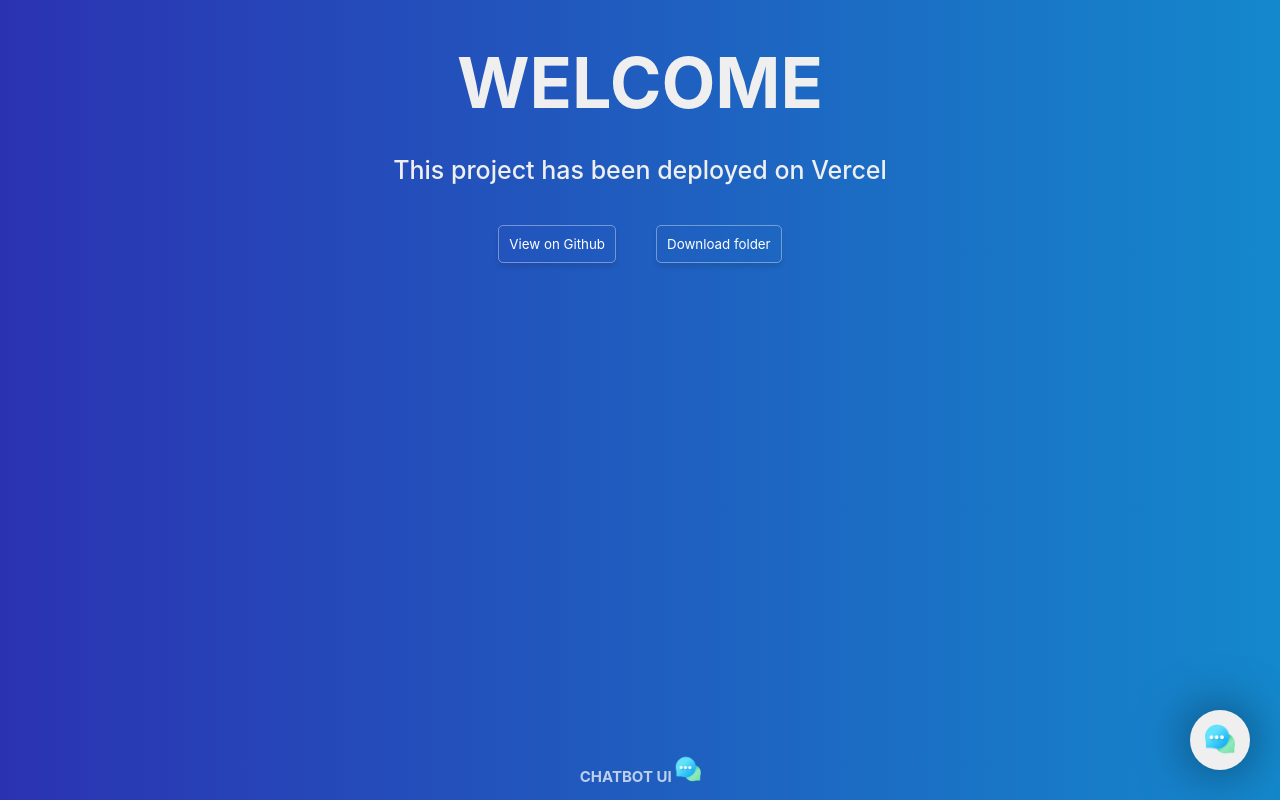
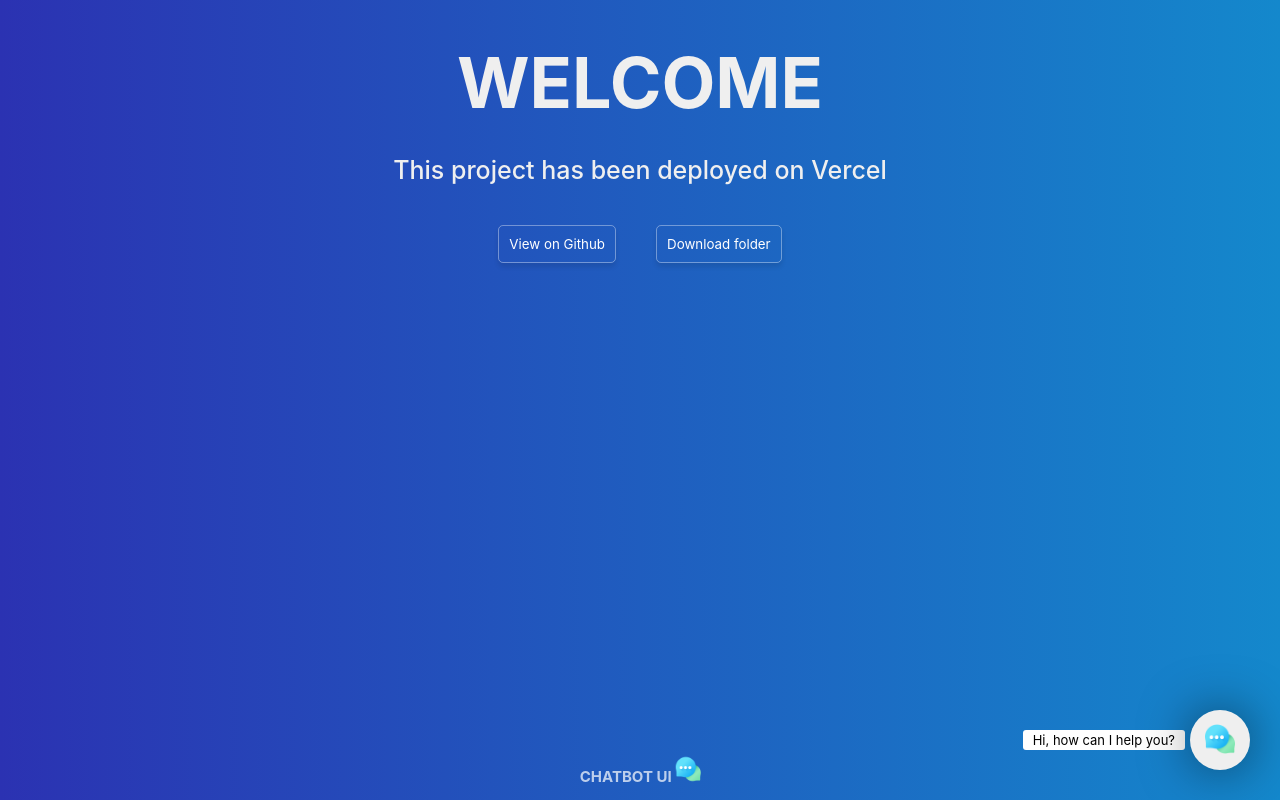
Before and after one commit to neeleshio/chatbot-ui, a React (Create React App) app: page / in a window 1280 px wide. Built offline with nearby package versions, Linux system fonts and the light colour scheme.

Commit message:
tooltip added

```diff
--- a/src/views/Chatbox/Chatbox.css
+++ b/src/views/Chatbox/Chatbox.css
@@ -140,13 +140,19 @@
     to { opacity: 1 }
 }
 
-.fadeOut { animation-name: fadeOutBottom }
+.tooltip {
+    animation-duration: 2s;
+    animation-fill-mode: both;
+    z-index: -1;
+}
+
+.tooltip { animation-name: fadeOutBottom }
 @keyframes fadeOutBottom {
     from {
-        opacity: 1;
-        transform: translateY(0%);
+        opacity: 0;
+        transform: translateX(50%);
     }
-    to { opacity: 0 }
+    to { opacity: 1 }
 }
 
 .close-btn {
--- a/src/views/Homescreen/Homescreen.css
+++ b/src/views/Homescreen/Homescreen.css
@@ -46,6 +46,19 @@ button {
     margin: 30px;
 }
 
+.chat-button {
+    display: flex;
+    align-items: center;
+}
+
+.chat-button .tooltip {
+    background-color: #FFFFFF;
+    padding: 2px 10px;
+    border-radius: 3px;
+    font-size: 13px;
+    margin-right: 5px;
+}
+
 .chat-button button {
     width: 60px;
     height: 60px;
--- a/src/views/Homescreen/Homescreen.js
+++ b/src/views/Homescreen/Homescreen.js
@@ -9,14 +9,22 @@ function Homescreen() {
         setOpen(!open)
     }
 
+    const openLink = () => {
+        window.open('https://chatbot-ui-react.vercel.app/', '_blank');
+    }
+
+    const downloadFolder = () => {
+        //
+    }
+
     return (
         <div id="homescreen">
             <div className="project-info">
                 <h1 className="welcome">WELCOME</h1>
                 <h3>This project has been deployed on Vercel</h3>
                 <div className="buttons">
-                    <button className="view">View on Github</button>
-                    <button className="download">Download folder</button>
+                    <button className="view" onClick={openLink}>View on Github</button>
+                    <button className="download" onClick={downloadFolder}>Download folder</button>
                 </div>
             </div>
 
@@ -24,6 +32,9 @@ function Homescreen() {
                 {open && <Chatbox handleClose={handleOpen} />}
             </div>
             <div className="chat-button">
+                <div className="tooltip">
+                    Hi, how can I help you?
+                </div>
                 <button onClick={handleOpen}>
                     <img src="./chat.png" alt="chat-icon" />
                 </button>
@@ -31,7 +42,7 @@ function Homescreen() {
 
             <h2 className="footer-text">CHATBOT UI <img src="./chat.png" width="25px" height="25px" /></h2>
 
-        </div>
+        </div >
     )
 }
 
```
